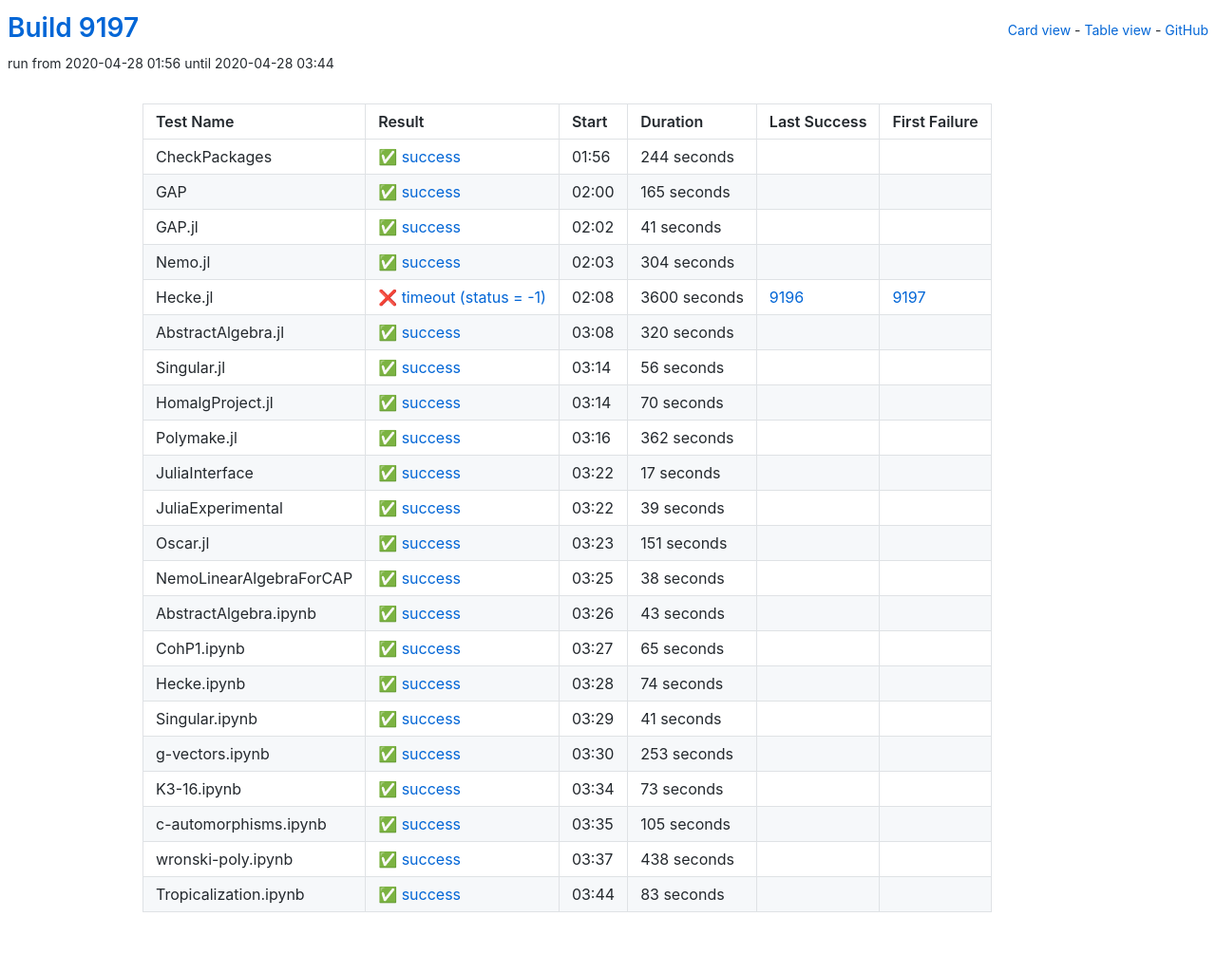
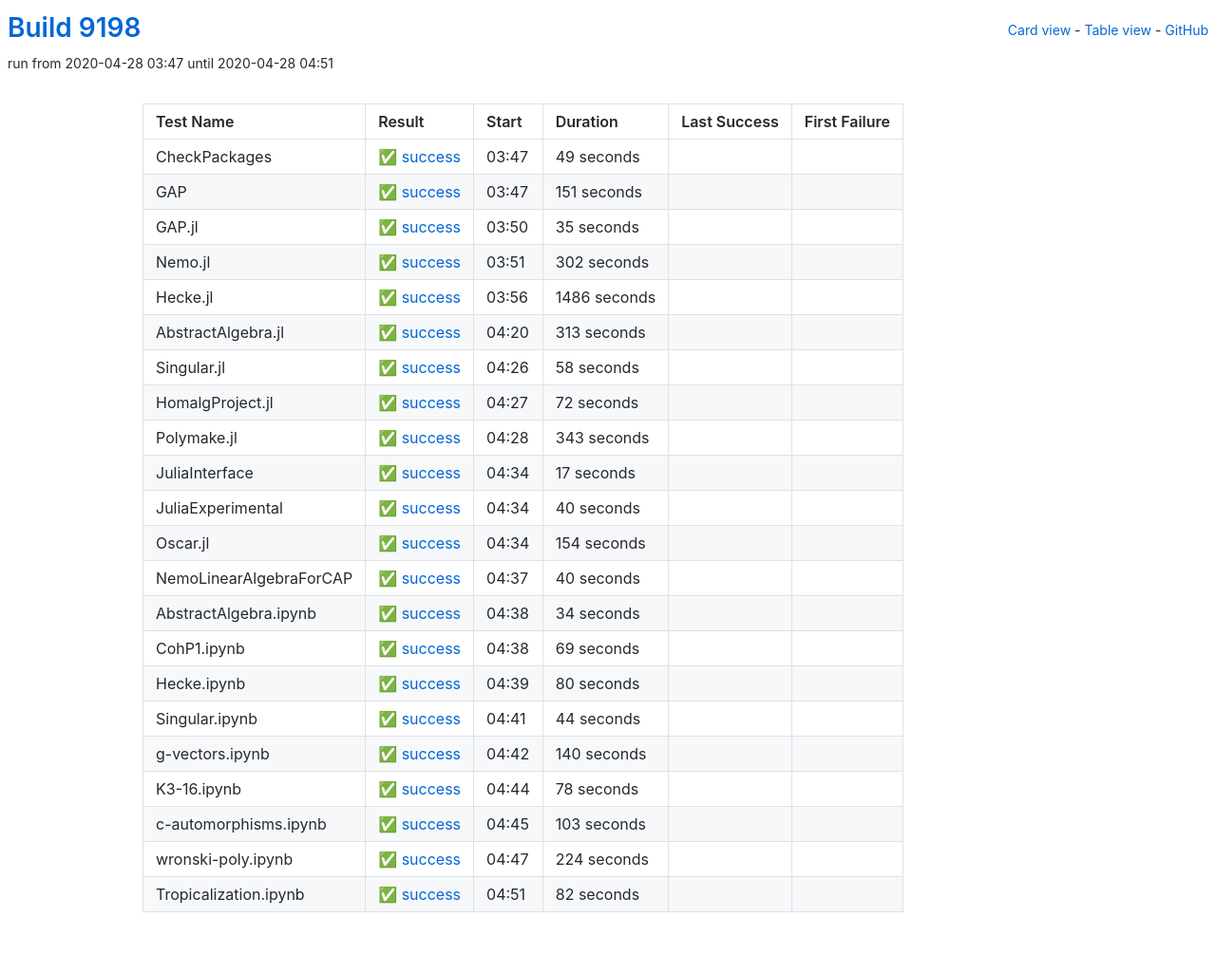
Before and after one commit to oscar-system/oscar-ci-status, a Jekyll site: the page built from table.html, in a window 1280 px wide. Shown: the whole page at 95% size. Built offline with Jekyll 4.4.1, drawn with Linux system fonts in a browser that asks for light colours.

Commit message:
Build 9198

```diff
--- a/_data/ci.yml
+++ b/_data/ci.yml
@@ -1,104 +1,104 @@
-build: 9197
-build_url: https://oscarci.mathematik.uni-kl.de/job/oscar/9197/
+build: 9198
+build_url: https://oscarci.mathematik.uni-kl.de/job/oscar/9198/
 job: oscar
 tests:
-- duration: 244
+- duration: 49
   exitcode: 0
   first_failure: false
   first_failure_url: null
   last_success: false
   last_success_url: null
-  log: https://oscarci.mathematik.uni-kl.de/job/oscar/9197/artifact/logs/build-9197/CheckPackages.log
+  log: https://oscarci.mathematik.uni-kl.de/job/oscar/9198/artifact/logs/build-9198/CheckPackages.log
   name: CheckPackages
-  start: 2020-04-28 01:56
+  start: 2020-04-28 03:47
   status: success
   success: true
-- duration: 165
+- duration: 151
   exitcode: 0
   first_failure: false
   first_failure_url: null
   last_success: false
   last_success_url: null
-  log: https://oscarci.mathematik.uni-kl.de/job/oscar/9197/artifact/logs/build-9197/GAP.log
+  log: https://oscarci.mathematik.uni-kl.de/job/oscar/9198/artifact/logs/build-9198/GAP.log
   name: GAP
-  start: 2020-04-28 02:00
+  start: 2020-04-28 03:47
   status: success
   success: true
-- duration: 41
+- duration: 35
   exitcode: 0
   first_failure: false
   first_failure_url: null
   last_success: false
   last_success_url: null
-  log: https://oscarci.mathematik.uni-kl.de/job/oscar/9197/artifact/logs/build-9197/GAP.jl.log
+  log: https://oscarci.mathematik.uni-kl.de/job/oscar/9198/artifact/logs/build-9198/GAP.jl.log
   name: GAP.jl
-  start: 2020-04-28 02:02
+  start: 2020-04-28 03:50
   status: success
   success: true
-- duration: 304
+- duration: 302
   exitcode: 0
   first_failure: false
   first_failure_url: null
   last_success: false
   last_success_url: null
-  log: https://oscarci.mathematik.uni-kl.de/job/oscar/9197/artifact/logs/build-9197/Nemo.jl.log
+  log: https://oscarci.mathematik.uni-kl.de/job/oscar/9198/artifact/logs/build-9198/Nemo.jl.log
   name: Nemo.jl
-  start: 2020-04-28 02:03
+  start: 2020-04-28 03:51
   status: success
   success: true
-- duration: 3600
-  exitcode: -1
-  first_failure: 9197
-  first_failure_url: https://oscarci.mathematik.uni-kl.de/job/oscar/9197/
-  last_success: 9196
-  last_success_url: https://oscarci.mathematik.uni-kl.de/job/oscar/9196/
-  log: https://oscarci.mathematik.uni-kl.de/job/oscar/9197/artifact/logs/build-9197/Hecke.jl.log
-  name: Hecke.jl
-  start: 2020-04-28 02:08
-  status: timeout
-  success: false
-- duration: 320
+- duration: 1486
   exitcode: 0
   first_failure: false
   first_failure_url: null
   last_success: false
   last_success_url: null
-  log: https://oscarci.mathematik.uni-kl.de/job/oscar/9197/artifact/logs/build-9197/AbstractAlgebra.jl.log
-  name: AbstractAlgebra.jl
-  start: 2020-04-28 03:08
+  log: https://oscarci.mathematik.uni-kl.de/job/oscar/9198/artifact/logs/build-9198/Hecke.jl.log
+  name: Hecke.jl
+  start: 2020-04-28 03:56
   status: success
   success: true
-- duration: 56
+- duration: 313
   exitcode: 0
   first_failure: false
   first_failure_url: null
   last_success: false
   last_success_url: null
-  log: https://oscarci.mathematik.uni-kl.de/job/oscar/9197/artifact/logs/build-9197/Singular.jl.log
-  name: Singular.jl
-  start: 2020-04-28 03:14
+  log: https://oscarci.mathematik.uni-kl.de/job/oscar/9198/artifact/logs/build-9198/AbstractAlgebra.jl.log
+  name: AbstractAlgebra.jl
+  start: 2020-04-28 04:20
   status: success
   success: true
-- duration: 70
+- duration: 58
   exitcode: 0
   first_failure: false
   first_failure_url: null
   last_success: false
   last_success_url: null
-  log: https://oscarci.mathematik.uni-kl.de/job/oscar/9197/artifact/logs/build-9197/HomalgProject.jl.log
-  name: HomalgProject.jl
-  start: 2020-04-28 03:14
+  log: https://oscarci.mathematik.uni-kl.de/job/oscar/9198/artifact/logs/build-9198/Singular.jl.log
+  name: Singular.jl
+  start: 2020-04-28 04:26
   status: success
   success: true
-- duration: 362
+- duration: 72
   exitcode: 0
   first_failure: false
   first_failure_url: null
   last_success: false
   last_success_url: null
-  log: https://oscarci.mathematik.uni-kl.de/job/oscar/9197/artifact/logs/build-9197/Polymake.jl.log
+  log: https://oscarci.mathematik.uni-kl.de/job/oscar/9198/artifact/logs/build-9198/HomalgProject.jl.log
+  name: HomalgProject.jl
+  start: 2020-04-28 04:27
+  status: success
+  success: true
+- duration: 343
+  exitcode: 0
+  first_failure: false
+  first_failure_url: null
+  last_success: false
+  last_success_url: null
+  log: https://oscarci.mathematik.uni-kl.de/job/oscar/9198/artifact/logs/build-9198/Polymake.jl.log
   name: Polymake.jl
-  start: 2020-04-28 03:16
+  start: 2020-04-28 04:28
   status: success
   success: true
 - duration: 17
@@ -107,140 +107,140 @@
   first_failure_url: null
   last_success: false
   last_success_url: null
-  log: https://oscarci.mathematik.uni-kl.de/job/oscar/9197/artifact/logs/build-9197/JuliaInterface.log
+  log: https://oscarci.mathematik.uni-kl.de/job/oscar/9198/artifact/logs/build-9198/JuliaInterface.log
   name: JuliaInterface
-  start: 2020-04-28 03:22
+  start: 2020-04-28 04:34
   status: success
   success: true
-- duration: 39
+- duration: 40
   exitcode: 0
   first_failure: false
   first_failure_url: null
   last_success: false
   last_success_url: null
-  log: https://oscarci.mathematik.uni-kl.de/job/oscar/9197/artifact/logs/build-9197/JuliaExperimental.log
+  log: https://oscarci.mathematik.uni-kl.de/job/oscar/9198/artifact/logs/build-9198/JuliaExperimental.log
   name: JuliaExperimental
-  start: 2020-04-28 03:22
+  start: 2020-04-28 04:34
   status: success
   success: true
-- duration: 151
+- duration: 154
   exitcode: 0
   first_failure: false
   first_failure_url: null
   last_success: false
   last_success_url: null
-  log: https://oscarci.mathematik.uni-kl.de/job/oscar/9197/artifact/logs/build-9197/Oscar.jl.log
+  log: https://oscarci.mathematik.uni-kl.de/job/oscar/9198/artifact/logs/build-9198/Oscar.jl.log
   name: Oscar.jl
-  start: 2020-04-28 03:23
+  start: 2020-04-28 04:34
   status: success
   success: true
-- duration: 38
+- duration: 40
   exitcode: 0
   first_failure: false
   first_failure_url: null
   last_success: false
   last_success_url: null
-  log: https://oscarci.mathematik.uni-kl.de/job/oscar/9197/artifact/logs/build-9197/NemoLinearAlgebraForCAP.log
+  log: https://oscarci.mathematik.uni-kl.de/job/oscar/9198/artifact/logs/build-9198/NemoLinearAlgebraForCAP.log
   name: NemoLinearAlgebraForCAP
-  start: 2020-04-28 03:25
+  start: 2020-04-28 04:37
   status: success
   success: true
-- duration: 43
+- duration: 34
   exitcode: 0
   first_failure: false
   first_failure_url: null
   last_success: false
   last_success_url: null
-  log: https://oscarci.mathematik.uni-kl.de/job/oscar/9197/artifact/logs/build-9197/AbstractAlgebra.ipynb.log
+  log: https://oscarci.mathematik.uni-kl.de/job/oscar/9198/artifact/logs/build-9198/AbstractAlgebra.ipynb.log
   name: AbstractAlgebra.ipynb
-  start: 2020-04-28 03:26
+  start: 2020-04-28 04:38
   status: success
   success: true
-- duration: 65
+- duration: 69
   exitcode: 0
   first_failure: false
   first_failure_url: null
   last_success: false
   last_success_url: null
-  log: https://oscarci.mathematik.uni-kl.de/job/oscar/9197/artifact/logs/build-9197/CohP1.ipynb.log
+  log: https://oscarci.mathematik.uni-kl.de/job/oscar/9198/artifact/logs/build-9198/CohP1.ipynb.log
   name: CohP1.ipynb
-  start: 2020-04-28 03:27
+  start: 2020-04-28 04:38
   status: success
   success: true
-- duration: 74
+- duration: 80
   exitcode: 0
   first_failure: false
   first_failure_url: null
   last_success: false
   last_success_url: null
-  log: https://oscarci.mathematik.uni-kl.de/job/oscar/9197/artifact/logs/build-9197/Hecke.ipynb.log
+  log: https://oscarci.mathematik.uni-kl.de/job/oscar/9198/artifact/logs/build-9198/Hecke.ipynb.log
   name: Hecke.ipynb
-  start: 2020-04-28 03:28
+  start: 2020-04-28 04:39
   status: success
   success: true
-- duration: 41
+- duration: 44
   exitcode: 0
   first_failure: false
   first_failure_url: null
   last_success: false
   last_success_url: null
-  log: https://oscarci.mathematik.uni-kl.de/job/oscar/9197/artifact/logs/build-9197/Singular.ipynb.log
+  log: https://oscarci.mathematik.uni-kl.de/job/oscar/9198/artifact/logs/build-9198/Singular.ipynb.log
   name: Singular.ipynb
-  start: 2020-04-28 03:29
+  start: 2020-04-28 04:41
   status: success
   success: true
-- duration: 253
+- duration: 140
   exitcode: 0
   first_failure: false
   first_failure_url: null
   last_success: false
   last_success_url: null
-  log: https://oscarci.mathematik.uni-kl.de/job/oscar/9197/artifact/logs/build-9197/g-vectors.ipynb.log
+  log: https://oscarci.mathematik.uni-kl.de/job/oscar/9198/artifact/logs/build-9198/g-vectors.ipynb.log
   name: g-vectors.ipynb
-  start: 2020-04-28 03:30
+  start: 2020-04-28 04:42
   status: success
   success: true
-- duration: 73
+- duration: 78
   exitcode: 0
   first_failure: false
   first_failure_url: null
   last_success: false
   last_success_url: null
-  log: https://oscarci.mathematik.uni-kl.de/job/oscar/9197/artifact/logs/build-9197/K3-16.ipynb.log
+  log: https://oscarci.mathematik.uni-kl.de/job/oscar/9198/artifact/logs/build-9198/K3-16.ipynb.log
   name: K3-16.ipynb
-  start: 2020-04-28 03:34
+  start: 2020-04-28 04:44
   status: success
   success: true
-- duration: 105
+- duration: 103
   exitcode: 0
   first_failure: false
   first_failure_url: null
   last_success: false
   last_success_url: null
-  log: https://oscarci.mathematik.uni-kl.de/job/oscar/9197/artifact/logs/build-9197/c-automorphisms.ipynb.log
+  log: https://oscarci.mathematik.uni-kl.de/job/oscar/9198/artifact/logs/build-9198/c-automorphisms.ipynb.log
   name: c-automorphisms.ipynb
-  start: 2020-04-28 03:35
+  start: 2020-04-28 04:45
   status: success
   success: true
-- duration: 438
+- duration: 224
   exitcode: 0
   first_failure: false
   first_failure_url: null
   last_success: false
   last_success_url: null
-  log: https://oscarci.mathematik.uni-kl.de/job/oscar/9197/artifact/logs/build-9197/wronski-poly.ipynb.log
+  log: https://oscarci.mathematik.uni-kl.de/job/oscar/9198/artifact/logs/build-9198/wronski-poly.ipynb.log
   name: wronski-poly.ipynb
-  start: 2020-04-28 03:37
+  start: 2020-04-28 04:47
   status: success
   success: true
-- duration: 83
+- duration: 82
   exitcode: 0
   first_failure: false
   first_failure_url: null
   last_success: false
   last_success_url: null
-  log: https://oscarci.mathematik.uni-kl.de/job/oscar/9197/artifact/logs/build-9197/Tropicalization.ipynb.log
+  log: https://oscarci.mathematik.uni-kl.de/job/oscar/9198/artifact/logs/build-9198/Tropicalization.ipynb.log
   name: Tropicalization.ipynb
-  start: 2020-04-28 03:44
+  start: 2020-04-28 04:51
   status: success
   success: true
```
Also changed, not shown: README.md.
